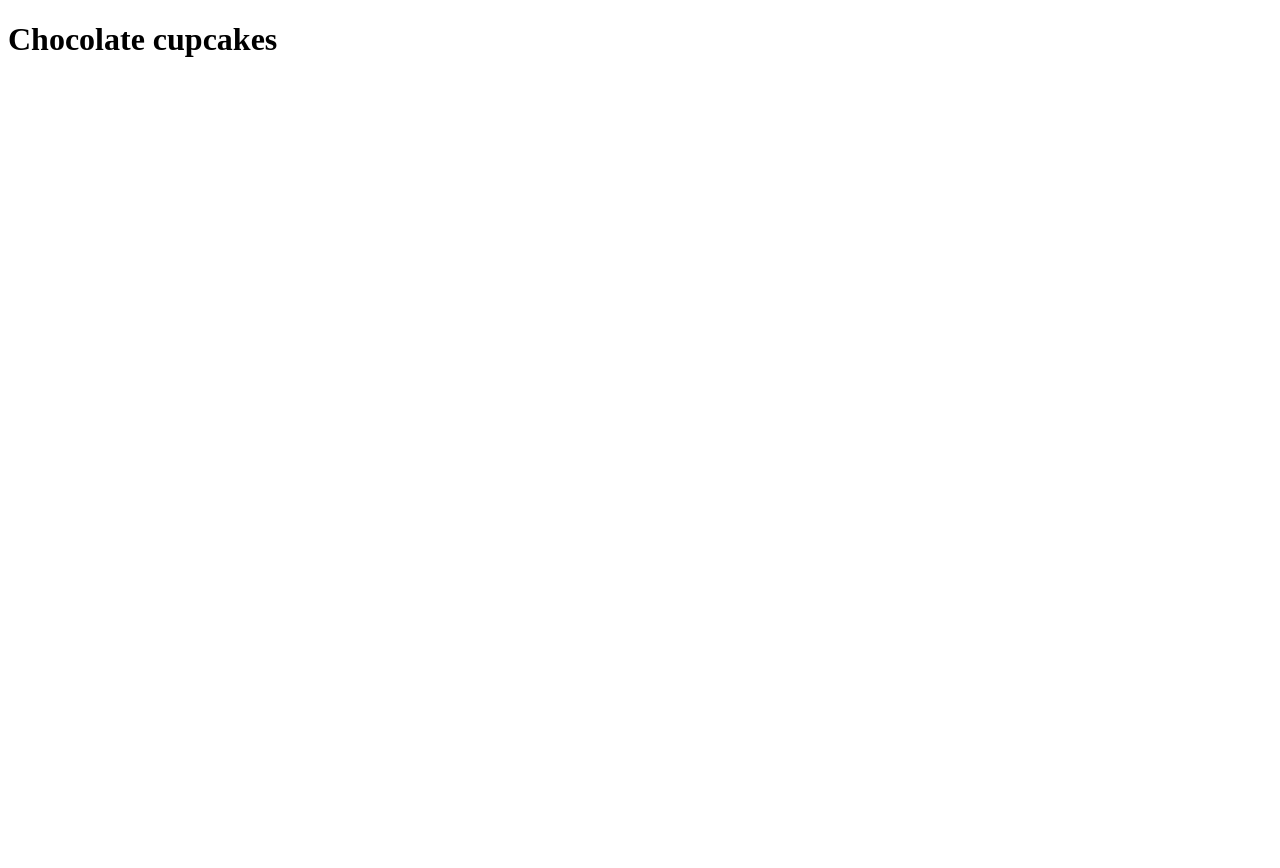
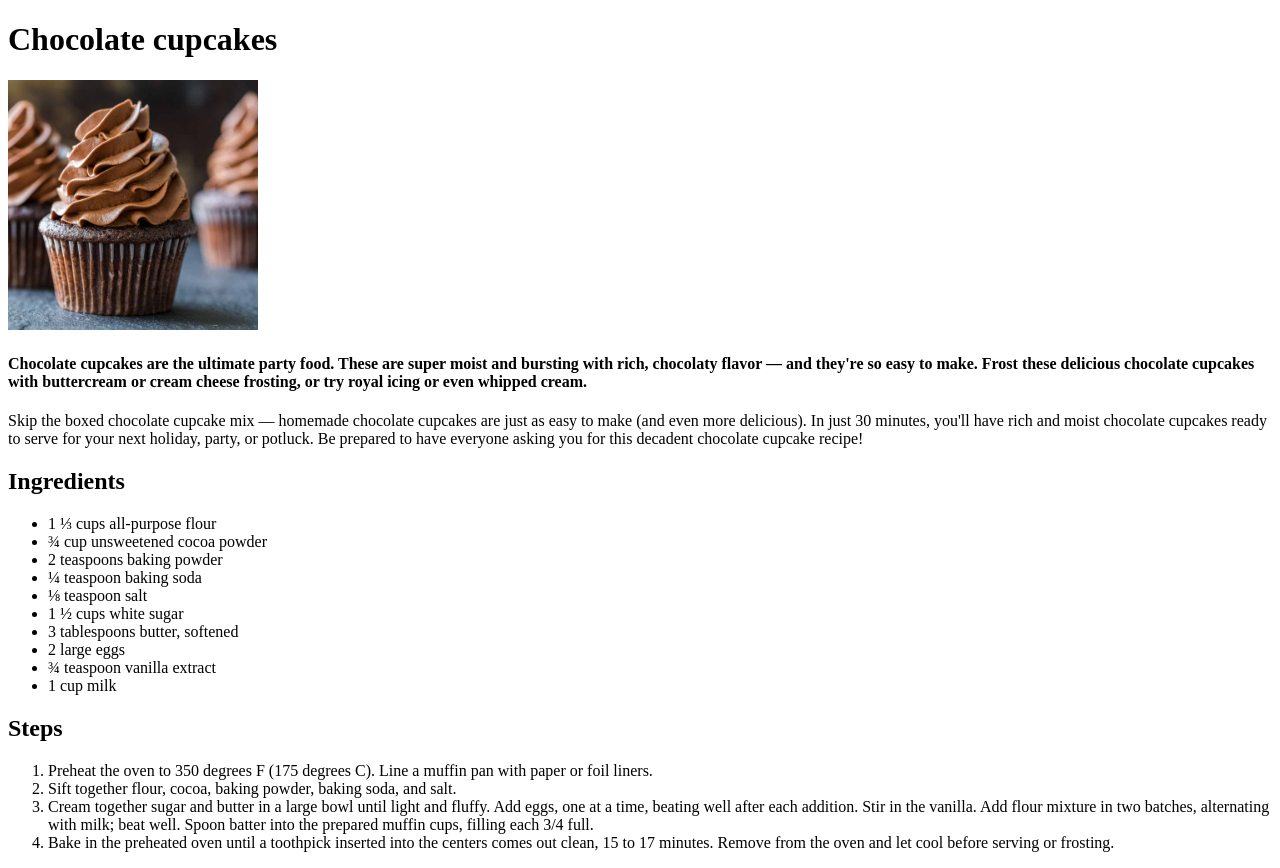
Before and after one commit to Gavo51/odin-recipes, a plain HTML site: page recipes/chocolate-cupcakes.html in a window 1280 px wide. Before the commit the page ends 800 px from the top, so only its background shows below. Drawn offline with Linux system fonts and the light colour scheme.

Commit message:
Modify chocolate-cupcakes.html

```diff
--- a/recipes/chocolate-cupcakes.html
+++ b/recipes/chocolate-cupcakes.html
@@ -10,5 +10,44 @@
 
     <h1>Chocolate cupcakes</h1>
 
+    <img src="../images/Chocolate-Cupcakes-SQ.jpg" alt="An image of chocolate cupcakes" width="250px">
+
+    <h4>Chocolate cupcakes are the ultimate party food. These are super moist and bursting with rich, chocolaty flavor — and they're so easy to make.
+        Frost these delicious chocolate cupcakes with buttercream or cream cheese frosting, or try royal icing or even whipped cream.
+    </h4>
+
+    <p>Skip the boxed chocolate cupcake mix — homemade chocolate cupcakes are just as easy to make (and even more delicious). In just 30 minutes,
+        you'll have rich and moist chocolate cupcakes ready to serve for your next holiday, party, or potluck. Be prepared to have everyone asking
+        you for this decadent chocolate cupcake recipe!</p>
+
+    <h2>Ingredients</h2>
+
+    <ul>
+        <li>1 ⅓ cups all-purpose flour</li>
+        <li>¾ cup unsweetened cocoa powder</li>
+        <li>2 teaspoons baking powder</li>
+        <li>¼ teaspoon baking soda</li>
+        <li>⅛ teaspoon salt</li>
+        <li>1 ½ cups white sugar</li>
+        <li>3 tablespoons butter, softened</li>
+        <li>2 large eggs</li>
+        <li>¾ teaspoon vanilla extract</li>
+        <li>1 cup milk</li>
+    </ul>
+
+    <h2>Steps</h2>
+
+    <ol>
+        <li>Preheat the oven to 350 degrees F (175 degrees C). Line a muffin pan with paper or foil liners. </li>
+        <li>Sift together flour, cocoa, baking powder, baking soda, and salt. </li>
+        <li>Cream together sugar and butter in a large bowl until light and fluffy. Add eggs, one at a time, beating well after each addition.
+            Stir in the vanilla. Add flour mixture in two batches, alternating with milk; beat well. Spoon batter into the prepared muffin cups,
+             filling each 3/4 full.
+        </li>
+        <li>Bake in the preheated oven until a toothpick inserted into the centers comes out clean, 15 to 17 minutes. Remove from the oven and
+            let cool before serving or frosting.
+        </li>
+    </ol>
+
 </body>
 </html>
```
Also changed, not shown: images/Chocolate-Cupcakes-SQ.jpg (added).
